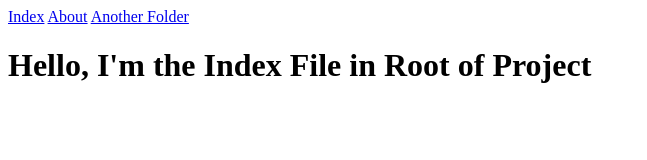
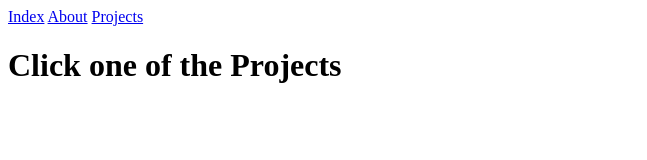
Before and after one commit to Hiro-Fujita/Homework2, a plain HTML site: page folder/index.html in a window 1280 px wide. Shown: the whole page, without its empty margins (0-647 px from the left). Drawn offline with Linux system fonts and the light colour scheme.

Commit message:
projects

```diff
--- a/folder/index.html
+++ b/folder/index.html
@@ -7,7 +7,7 @@
 <body>
 <a href="../index.html">Index</a>
 <a href="../about.html">About</a>
-<a href="../folder/index.html">Another Folder</a>
-<h1>Hello, I'm the Index File in Root of Project</h1>
+<a href="../folder/index.html">Projects</a>
+<h1>Click one of the Projects</h1>
 </body>
 </html>
```
Also changed, not shown: about.html (+1 -1 lines), index.html (+1 -1 lines).
